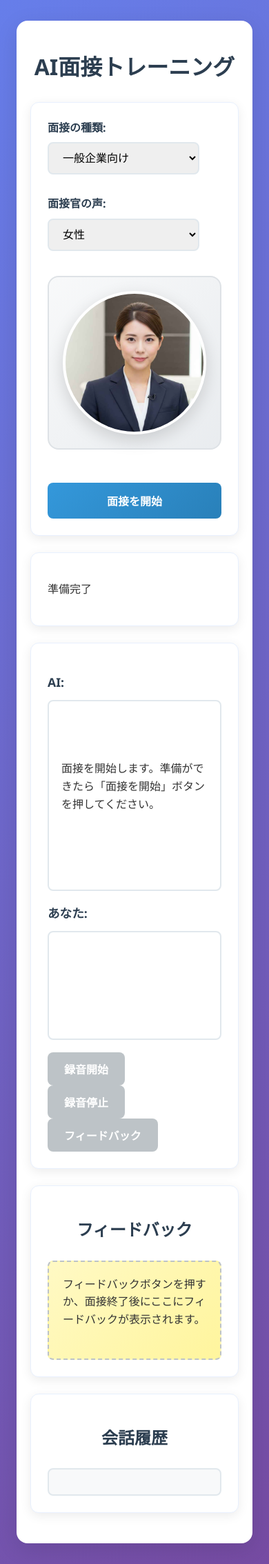
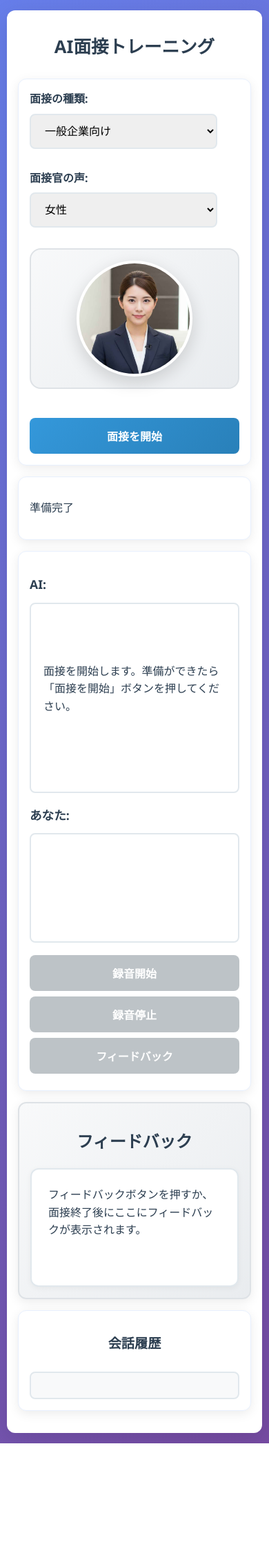
Before and after one commit to hyoudou-hirokazu/ai-mensetu, a Flask app: page / in a window 390 px wide. Shown: the whole page at 69% size. After the commit the page ends 2093 px from the top, so only its background shows below. Run offline with Flask 3, Linux system fonts and the light colour scheme; parts of the project's set-up code (start-up, migrations or seed data) failed here and were passed over.

Commit message:
フィードバック表示の改善、レスポンシブデザインの強化、全体的なスタイル調整を実施。新しいフィードバックエリア、スコア、カテゴリー、例のスタイルを追加し、色やレイアウトを最適化。

```diff
--- a/static/style.css
+++ b/static/style.css
@@ -3,7 +3,7 @@
 body {
     font-family: 'Segoe UI', 'BIZ UDGothic', 'Meiryo UI', sans-serif;
     line-height: 1.6;
-    color: #333;
+    color: #2c3e50;
     background: linear-gradient(135deg, #667eea 0%, #764ba2 100%);
     margin: 0;
     padding: 20px;
@@ -269,16 +269,142 @@ h1, h2 {
     box-shadow: none;
 }
 
+/* フィードバック表示改善 */
+.feedback-area {
+    background: linear-gradient(135deg, #f8f9fa, #e9ecef);
+    border: 2px solid #dee2e6;
+}
+
+.feedback-area h2 {
+    color: #2c3e50;
+    margin-bottom: 20px;
+    font-size: 1.5rem;
+}
+
 .feedback-area #feedback-log {
-    border: 2px dashed #bdc3c7;
-    padding: 20px;
-    min-height: 100px;
-    background: linear-gradient(135deg, #fff9c4, #fff59d);
-    border-radius: 8px;
+    border: 2px solid #e1e8ed;
+    padding: 24px;
+    min-height: 120px;
+    background: #ffffff;
+    border-radius: 12px;
+    box-shadow: 0 2px 8px rgba(0, 0, 0, 0.05);
 }
 
 .feedback-area #feedback-log p {
-    margin-bottom: 10px;
+    margin-bottom: 12px;
+    line-height: 1.6;
+}
+
+/* フィードバックスコア改善 */
+.feedback-score {
+    font-size: 2.8em;
+    font-weight: bold;
+    color: #3498db;
+    background: linear-gradient(135deg, #e3f2fd, #bbdefb);
+    border: 3px solid #2196f3;
+    border-radius: 16px;
+    padding: 24px 40px;
+    width: fit-content;
+    margin: 0 auto 32px auto;
+    display: block;
+    text-align: center;
+    box-shadow: 0 4px 16px rgba(33, 150, 243, 0.15);
+    position: relative;
+}
+
+.feedback-score::before {
+    content: "評価点数";
+    position: absolute;
+    top: -10px;
+    left: 50%;
+    transform: translateX(-50%);
+    background: #2196f3;
+    color: white;
+    padding: 4px 12px;
+    border-radius: 12px;
+    font-size: 0.4em;
+    font-weight: 600;
+}
+
+/* フィードバックカテゴリー改善 */
+.feedback-category {
+    font-size: 1.3em;
+    font-weight: bold;
+    margin-top: 28px;
+    margin-bottom: 12px;
+    padding: 12px 18px;
+    border-radius: 8px;
+    color: white;
+    position: relative;
+    display: flex;
+    align-items: center;
+}
+
+.feedback-category::before {
+    content: "✓";
+    margin-right: 8px;
+    font-size: 1.2em;
+}
+
+.feedback-category:not(.improve):not(.summary) {
+    background: linear-gradient(135deg, #3498db, #2980b9);
+    border-left: 6px solid #1f5f8b;
+}
+
+.feedback-category.improve {
+    background: linear-gradient(135deg, #e74c3c, #c0392b);
+    border-left: 6px solid #a93226;
+}
+
+.feedback-category.improve::before {
+    content: "⚠";
+}
+
+.feedback-category.summary {
+    background: linear-gradient(135deg, #27ae60, #229954);
+    border-left: 6px solid #1e8449;
+}
+
+.feedback-category.summary::before {
+    content: "📊";
+}
+
+.feedback-example {
+    background: linear-gradient(135deg, #fff3e0, #ffe0b2);
+    border-left: 4px solid #ff9800;
+    padding: 16px 20px;
+    margin-top: 12px;
+    border-radius: 8px;
+    color: #e65100;
+    font-size: 1em;
+    font-weight: 600;
+    box-shadow: 0 2px 8px rgba(255, 152, 0, 0.1);
+    position: relative;
+}
+
+.feedback-example::before {
+    content: "💡";
+    position: absolute;
+    left: -8px;
+    top: 50%;
+    transform: translateY(-50%);
+    background: #ff9800;
+    color: white;
+    border-radius: 50%;
+    width: 24px;
+    height: 24px;
+    display: flex;
+    align-items: center;
+    justify-content: center;
+    font-size: 0.8em;
+}
+
+#feedback-content p {
+    margin-bottom: 12px;
+    margin-top: 0;
+    font-size: 1.05em;
+    line-height: 1.6;
+    color: #2c3e50;
 }
 
 .conversation-history #history-log {
@@ -319,74 +445,147 @@ audio {
     border-radius: 8px;
 }
 
-.feedback-score {
-    font-size: 2.4em;
-    font-weight: bold;
-    color: #ff9800;
-    background: #fff3cd;
-    border: 3px solid #ffe082;
-    border-radius: 12px;
-    padding: 18px 32px;
-    width: fit-content;
-    margin: 0 auto 32px auto;
-    display: block;
-    text-align: center;
-    box-shadow: 0 2px 8px rgba(255, 193, 7, 0.08);
+/* レスポンシブデザイン強化 */
+@media (max-width: 1024px) {
+    .container {
+        max-width: 95%;
+        padding: 25px;
+    }
+
+    .interviewer-image {
+        width: 240px;
+        height: 240px;
+    }
+
+    .feedback-score {
+        font-size: 2.4em;
+        padding: 20px 32px;
+    }
 }
 
-.feedback-category {
-    font-size: 1.2em;
-    font-weight: bold;
-    margin-top: 24px;
-    margin-bottom: 10px;
-    padding-left: 14px;
-    border-left: 6px solid #1976d2;
-    background: #e3f2fd;
-    border-radius: 6px;
-    color: #1976d2;
-}
+@media (max-width: 768px) {
+    body {
+        padding: 10px;
+    }
 
-.feedback-category.improve {
-    border-left: 6px solid #ff7043;
-    background: #fff3e0;
-    color: #d84315;
-}
-
-.feedback-category.summary {
-    border-left: 6px solid #43a047;
-    background: #e8f5e9;
-    color: #388e3c;
-}
-
-.feedback-example {
-    background: #f0f4c3;
-    border-left: 4px solid #cddc39;
-    padding: 10px 18px;
-    margin-top: 10px;
-    border-radius: 8px;
-    color: #666;
-    font-size: 1em;
-    font-weight: bold;
-    box-shadow: 0 1px 4px rgba(205, 220, 57, 0.08);
-}
-
-#feedback-content p {
-    margin-bottom: 10px;
-    margin-top: 0;
-    font-size: 1.05em;
-}
-
-/* レスポンシブデザインの調整 */
-@media (max-width: 768px) {
     .container {
         padding: 20px;
-        margin: 10px;
+        margin: 10px 0;
+        border-radius: 12px;
     }
+
+    .settings, .interview-area, .feedback-area, .conversation-history, .status {
+        padding: 18px;
+        margin-bottom: 18px;
+    }
+
     .settings select, .settings input[type="text"], .settings button, .user-input-area button {
         font-size: 16px;
+        padding: 14px 16px;
     }
+
+    .user-input-area button {
+        width: 100%;
+        margin-right: 0;
+        margin-bottom: 8px;
+    }
+
     .interviewer-image {
         width: 200px;
         height: 200px;
     }
+
+    .interviewer-image-area {
+        padding: 16px;
+        margin: 18px 0;
+    }
+
+    .feedback-score {
+        font-size: 2em;
+        padding: 16px 24px;
+        margin-bottom: 24px;
+    }
+
+    .feedback-category {
+        font-size: 1.1em;
+        padding: 10px 14px;
+    }
+
+    .feedback-example {
+        padding: 12px 16px;
+        font-size: 0.95em;
+    }
+
+    h1 {
+        font-size: 1.8rem;
+    }
+
+    h2 {
+        font-size: 1.4rem;
+    }
 }
+
+@media (max-width: 480px) {
+    .container {
+        padding: 16px;
+        margin: 5px 0;
+    }
+
+    .settings, .interview-area, .feedback-area, .conversation-history, .status {
+        padding: 16px;
+        margin-bottom: 16px;
+    }
+
+    .interviewer-image {
+        width: 160px;
+        height: 160px;
+    }
+
+    .feedback-score {
+        font-size: 1.8em;
+        padding: 12px 20px;
+    }
+
+    .feedback-category {
+        font-size: 1em;
+        padding: 8px 12px;
+    }
+
+    .recording-indicator {
+        padding: 10px;
+        font-size: 0.9em;
+    }
+
+    .recording-wave span {
+        width: 3px;
+        margin: 0 1px;
+    }
+
+    h1 {
+        font-size: 1.6rem;
+    }
+
+    h2 {
+        font-size: 1.2rem;
+    }
+}
+
+@media (max-width: 360px) {
+    .container {
+        padding: 12px;
+    }
+
+    .settings, .interview-area, .feedback-area, .conversation-history, .status {
+        padding: 12px;
+    }
+
+    .interviewer-image {
+        width: 140px;
+        height: 140px;
+    }
+
+    .feedback-score {
+        font-size: 1.6em;
+        padding: 10px 16px;
+    }
+}
```
